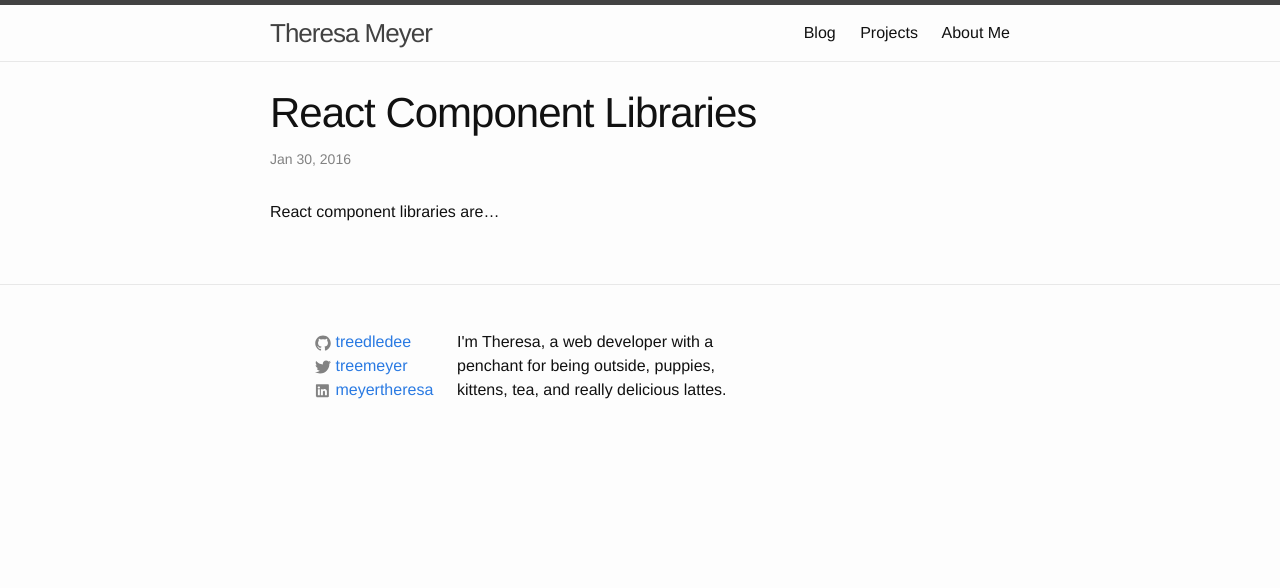
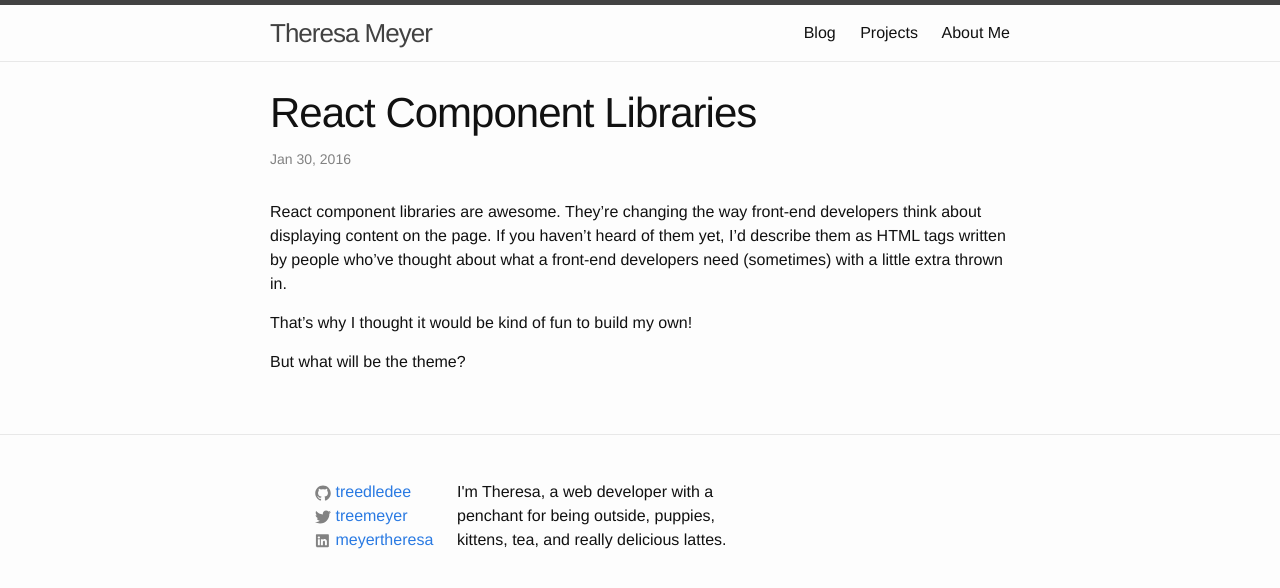
Before and after one commit to treedledee/treedledee.github.io, a Jekyll site: the page built from _posts/2017-01-30-component-library.md, in a window 1280 px wide. Shown: the top 588 px of the page. Built offline with Jekyll 4.4.1, drawn with Linux system fonts in a browser that asks for light colours.

Commit message:
react components?

```diff
--- a/_posts/2017-01-30-component-library.md
+++ b/_posts/2017-01-30-component-library.md
@@ -5,4 +5,12 @@
 categories: react components
 ---
 
-React component libraries are...
+React component libraries are awesome. They're changing the way
+front-end developers think about displaying content on the page.
+If you haven't heard of them yet, I'd describe them as HTML tags
+written by people who've thought about what a front-end developers
+need (sometimes) with a little extra thrown in.
+
+That's why I thought it would be kind of fun to build my own!
+
+But what will be the theme?
```
Also changed, not shown: 3 other files.
